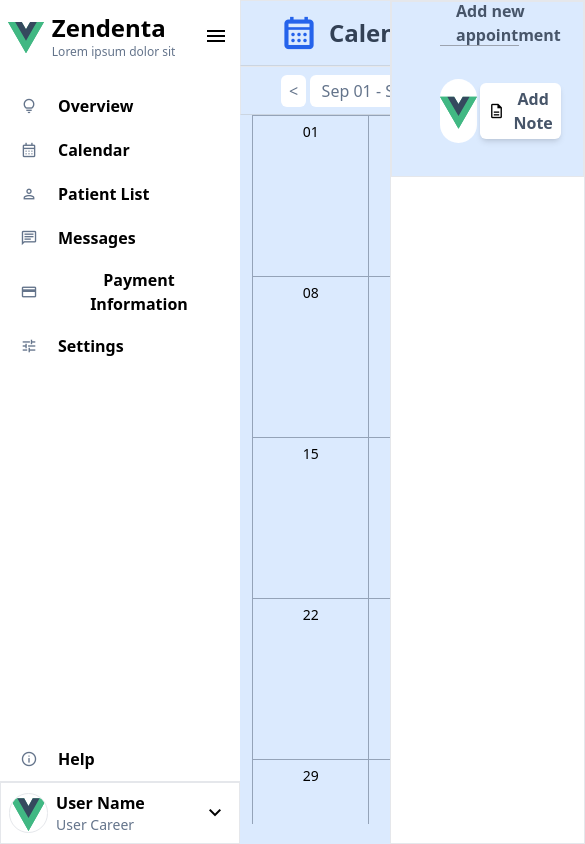
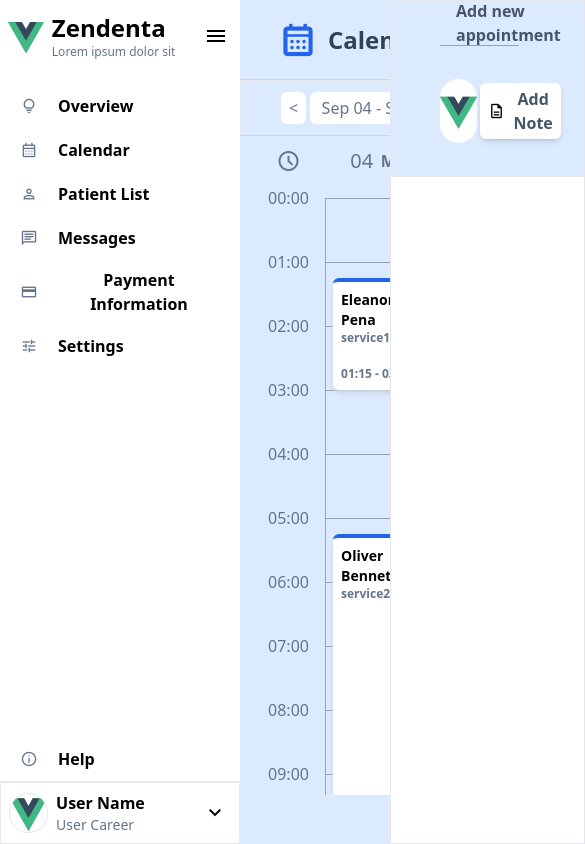
Before and after one commit to rekredhead/Calendar-App-VueJS, a Vue app: page / in a window 390 px wide. Shown: the top 844 px of the page, 585 px wide, since content can reach past the window. Built offline with nearby package versions, Linux system fonts and the light colour scheme.

Commit message:
Removed veevalidate from node_modules. Made page more responsive

```diff
--- a/package.json
+++ b/package.json
@@ -11,7 +11,6 @@
   "dependencies": {
     "date-fns": "^2.30.0",
     "uuid": "^9.0.0",
-    "vee-validate": "^4.5.8",
     "vue": "^3.3.4"
   },
   "devDependencies": {
--- a/src/components/Main-components/Header.vue
+++ b/src/components/Main-components/Header.vue
@@ -20,7 +20,7 @@ const handleNotificationClick = () => {
 </script>
 
 <template>
-   <header class="flex justify-between px-10 py-4 items-center border border-b-slate-300 h-[8%]">
+   <header class="flex justify-between px-10 py-4 items-center border-b border-slate-300 h-20">
       <div class="flex gap-10">
          <div class="flex justify-center items-center gap-3">
             <span class="material-symbols-outlined text-4xl text-blue-600 font-bold">calendar_month</span>
@@ -35,7 +35,7 @@ const handleNotificationClick = () => {
             >{{ toTitleCase(item) }}</button>
          </div>
       </div>
-      <div class="flex items-center w-1/5 justify-between h-11">
+      <div class="flex items-center justify-between w-auto h-11 gap-3">
          <!-- Change the input element to handle submission later -->
          <input
             type="search"
--- a/src/components/Main-components/MonthlyView.vue
+++ b/src/components/Main-components/MonthlyView.vue
@@ -28,7 +28,7 @@ const handleDateTimeClick = (selectedDay: Date) => {
 </script>
 
 <template>
-   <main class="flex flex-col h-[86%] pl-3">
+   <main class="flex flex-col h-4/5 ml-3">
       <div class="grid grid-cols-7 h-full border-t border-slate-400 overflow-y-scroll">
          <div
             v-for="dayOfMonth in daysOfMonth"
--- a/src/components/Main-components/OptionsBar.vue
+++ b/src/components/Main-components/OptionsBar.vue
@@ -25,13 +25,13 @@ const handleScheduleSettingClick = () => {
 </script>
 
 <template>
-   <nav class="flex justify-between items-center border border-b-slate-300 px-10 py-4 h-[6%]">
+   <nav class="flex justify-between items-center border border-b-slate-300 px-10 py-4 h-14">
       <div class="flex gap-1 justify-between items-center w-60">
-         <button class="bg-white px-2 py-1 text-slate-500 rounded-md" @click="getPreviousDate()">&lt;</button>
+         <button class="bg-white px-2 py-1 text-slate-500 rounded-md hover:text-black active:opacity-60" @click="getPreviousDate()">&lt;</button>
          <span class="bg-white py-1 text-slate-500 rounded-md w-full text-center">
             {{ `${format(selectedDateStart, 'MMM dd')} - ${format(selectedDateEnd, 'MMM dd, yyyy')}` }}
          </span>
-         <button class="bg-white px-2 py-1 text-slate-500 rounded-md" @click="getNextDate()">&gt;</button>
+         <button class="bg-white px-2 py-1 text-slate-500 rounded-md hover:text-black active:opacity-60" @click="getNextDate()">&gt;</button>
       </div>
       <div class="flex gap-2">
          <button @click="handleRefresh" class="optionsBarButton">
--- a/src/components/Main-components/WeeklyView.vue
+++ b/src/components/Main-components/WeeklyView.vue
@@ -41,8 +41,8 @@ const handleDateTimeClick = (e: MouseEvent, hour: Date, selectedDay: Date) => {
 </script>
 
 <template>
-   <main class="flex flex-col h-[86%] pl-3">
-      <div class="flex h-[12%]">
+   <main class="flex flex-col h-4/5 ml-3">
+      <div class="flex h-32">
          <!-- Labels for the days of the week -->
          <div class="flex justify-center items-center w-20">
             <span class="material-symbols-outlined text-slate-500">schedule</span>
--- a/src/components/Main.vue
+++ b/src/components/Main.vue
@@ -13,7 +13,7 @@ import { v4 as uuidv4 } from 'uuid';
 const generateRandomID = () => uuidv4().slice(0, 8);
 const notifications: any[] = [0, 1, 2]; // Change the type based on the actual notifications data
 const modes = ['list', 'monthly', 'weekly'];
-const mode = ref(modes[1]);
+const mode = ref(modes[2]);
 
 const currentDate = startOfToday();
 const getCurrentWeekStart = () => startOfWeek(currentDate, { weekStartsOn: 1 });
@@ -21,8 +21,9 @@ const getCurrentWeekEnd = () => endOfWeek(currentDate, { weekStartsOn: 1 });
 const getCurrentMonthStart = () => startOfMonth(currentDate);
 const getCurrentMonthEnd = () => endOfMonth(currentDate);
 
-const selectedDateStart = ref(getCurrentMonthStart());
-const selectedDateEnd = ref(getCurrentMonthEnd());
+// Modify this when the ListView is added - the conditional statement is there to make it easier to change the mode's state
+const selectedDateStart = ref(mode.value === modes[1] ? getCurrentMonthStart() : getCurrentWeekStart());
+const selectedDateEnd = ref(mode.value === modes[1] ? getCurrentMonthEnd() : getCurrentWeekEnd());
 
 const setMode = (newMode: string) => {
    mode.value = newMode;
--- a/src/components/NavBar-components/ProfileButton.vue
+++ b/src/components/NavBar-components/ProfileButton.vue
@@ -1,5 +1,11 @@
 <script setup lang="ts">
 import {ref} from 'vue';
+
+defineProps<{
+   userProfilePicture: string,
+   userName: string,
+   userCareer: string
+}>();
 
 const isExpanded = ref(false);
 </script>
@@ -8,11 +14,11 @@ const isExpanded = ref(false);
    <div class="flex w-full border border-t-2 items-center justify-between p-2">
       <div class="flex w-4/5 gap-2 items-center">
          <!-- Replace profile picture src with intended image -->
-         <img class="flex border h-full aspect-square rounded-full" src="vue.svg" alt="Profile Picture" />
+         <img class="flex border h-full aspect-square rounded-full" :src="userProfilePicture" alt="Profile Picture" />
 
          <div class="overflow-hidden">
-            <h1 class="whitespace-nowrap text-base font-semibold">User Name</h1>
-            <h2 class="whitespace-nowrap text-sm text-slate-500">User Career</h2>
+            <h1 class="whitespace-nowrap text-base font-semibold">{{ userName }}</h1>
+            <h2 class="whitespace-nowrap text-sm text-slate-500">{{ userCareer }}</h2>
          </div>
       </div>
 
--- a/src/components/NavBar.vue
+++ b/src/components/NavBar.vue
@@ -13,6 +13,9 @@ const navButtonsInfo = ref([
    { id: 5, icon: 'tune', title: 'Settings' },
 ]);
 
+const userProfilePicture = ref('vue.svg');
+const userName = ref('User Name');
+const userCareer = ref('User Career');
 </script>
 
 <template>
@@ -26,7 +29,7 @@ const navButtonsInfo = ref([
       />
       <div class="flex absolute flex-col w-full bottom-0">
          <NavButton icon="info" title="Help" />
-         <ProfileButton/>
+         <ProfileButton :userProfilePicture="userProfilePicture" :userName="userName" :userCareer="userCareer"/>
       </div>
    </nav>
 </template>
--- a/src/style.css
+++ b/src/style.css
@@ -10,7 +10,7 @@
       @apply flex absolute top-0 items-center justify-center w-16 aspect-square rounded-full text-2xl font-bold text-white z-10 bg-blue-100;
    }
    .weeklyTaskContainer {
-      @apply flex flex-col absolute cursor-pointer justify-between font-semibold p-2 left-2 shadow-md shadow-slate-300 rounded-md bg-white border-t-4 border-blue-600 w-5/6;
+      @apply flex flex-col absolute cursor-pointer justify-between font-semibold p-2 left-2 right-2 shadow-md shadow-slate-300 rounded-md bg-white border-t-4 border-blue-600;
    }
    .cursorResizable {
       @apply bg-transparent absolute bottom-0 left-0 w-full h-[0.5em] cursor-ns-resize;
@@ -25,6 +25,9 @@
    ::-webkit-scrollbar {
       width: 0.5em;
    }
+   ::-webkit-scrollbar:horizontal {
+      height: 0.5em;
+   }
    ::-webkit-scrollbar-thumb {
       background-color: #A6A9B1;
       border-radius: 1em;
```
Also changed, not shown: 2 other files (tests, documents, lock files or other folders).
